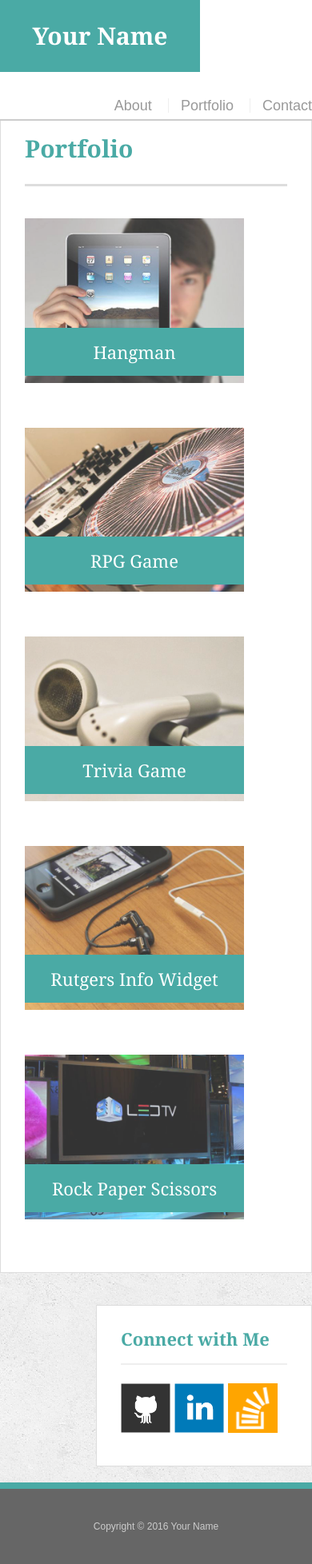
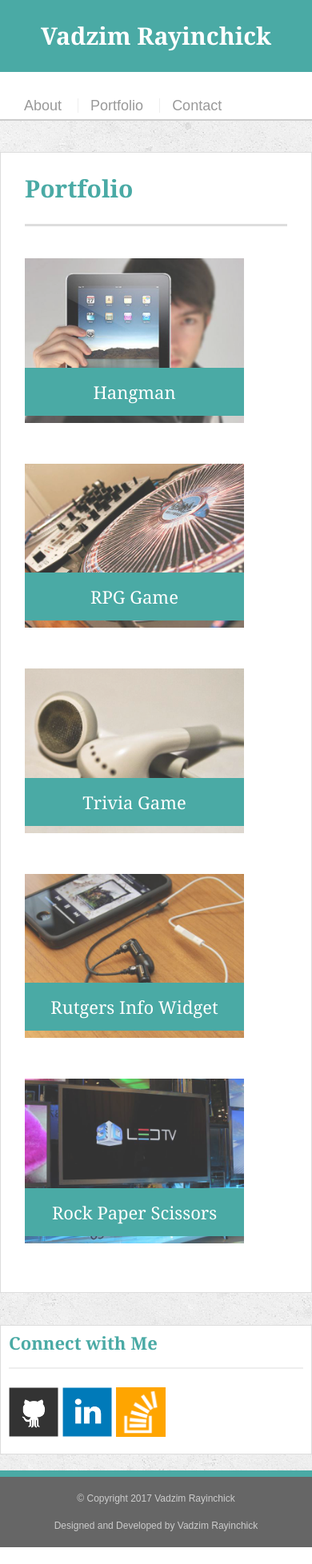
Before and after one commit to VADIMRAYINCHICK/Responsive-Portfolio, a PHP site: page /portfolio.html in a window 390 px wide. Shown: the whole page at 80% size. After the commit the page ends 1935 px from the top, so only its background shows below. Run offline with PHP 8.4, Linux system fonts and the light colour scheme.

Commit message:
first sketch

```diff
--- a/assets/css/style.css
+++ b/assets/css/style.css
@@ -4,10 +4,21 @@ body {
   color: #777;
   line-height: 34px;
   background: url("../images/concrete_seamless.png");
+  height: 100%;
 }
+
+.container {
+  min-height: 100%;
+
+  height: 100%;
+  margin: 0 auto -105px;
+}
+
+
 
 * {
   box-sizing: border-box;
+  margin: 0;
 }
 
 
@@ -34,7 +45,7 @@ p:last-child {
 h1,
 h2,
 h3 {
-  font-family: 'Georgia', Times, Times New Roman, serif;
+  font-family: 'Georgia', Times, 'Times New Roman', serif;
   color: #4aaaa5;
   font-weight: 700;
 }
@@ -55,21 +66,21 @@ h3 {
 /*header*/
 
 #masthead {
-  position: fixed;
+
   z-index: 99;
-  margin: 0 0 30px;
+  margin: 0px;
   overflow: auto;
   width: 100%;
-  color: #fff;
-  background: #fff;
+  background-color: #fff;
+
   border-bottom: 2px solid #ccc;
 }
 
 #logo {
-  width: 250px;
+  width: 350px;
   height: 90px;
   float: left;
-  font-family: 'Georgia', Times, Times New Roman, serif;
+  font-family: 'Georgia', Times, 'Times New Roman', serif;
   text-align: center;
   line-height: 90px;
   color: #fff;
@@ -102,11 +113,12 @@ nav a:first-child {
 /*footer*/
 
 footer {
-  padding: 30px 0;
+
   clear: both;
   color: #fff;
   color: #ccc;
   font-size: 12px;
+  padding: 10px;
   text-align: center;
   background: #666;
   border-top: 8px solid #4aaaa5;
@@ -148,7 +160,9 @@ h3,
 /*main*/
 
 #main-container {
-  padding-top: 130px;
+  padding-top: 20px;
+  height: 1500px;
+  margin: 0 20 0 20px;
 }
 
 .main-section {
@@ -244,3 +258,83 @@ input[type=submit] {
   background: #4aaaa5;
   border: 0 none;
 }
+
+
+@media screen and (max-width: 768px) {
+
+  body { }
+
+
+  .main-container,
+  .sidebar
+
+  {
+
+    /* Box-model */
+    width: 100%;
+    padding: 10px;
+    max-width: 698px;
+
+}
+.container
+
+{
+
+    /* Box-model */
+    width: 100%;
+
+    max-width: 698px;
+
+}
+
+
+  .main-section{
+    padding-top: 20px;
+     max-width: 698px;
+
+  }
+
+  @media screen and (max-width: 640px) {
+
+  body { }
+
+
+  #main-container,
+  #connect,
+  {
+
+    /* Box-model */
+    width: 100%;
+    padding: 10px;
+
+    max-width: 360px;
+
+  }
+
+  #masthead {
+    position: fixed;
+    width: 100%;
+
+    max-width: 410px
+  }
+
+nav, #logo{
+width: 100%;
+}
+
+  .main-section{
+    margin-top: 170px;
+
+  }
+ .work {
+  margin-bottom: 20px;
+ }
+#connect1 {
+  width: 100%;
+    padding: 10px;
+    max-width:
+}
+
+
+
+}
--- a/portfolio.html
+++ b/portfolio.html
@@ -3,7 +3,8 @@
 
 <head>
   <meta charset="UTF-8">
-  <title>Portfolio | Your Name</title>
+  <meta name="viewport" content="width=device-width, initial-scale=1">
+  <title>Portfolio | Vadzim Rayinchick</title>
   <link rel="stylesheet" type="text/css" href="assets/css/reset.css">
   <link rel="stylesheet" type="text/css" href="assets/css/style.css">
 </head>
@@ -12,11 +13,11 @@
 
   <header id="masthead">
     <div class="container">
-      <a href="index.html" id="logo">Your Name</a>
+      <a href="index.html" target="_blank" id="logo">Vadzim Rayinchick</a>
       <nav>
-        <a href="index.html">About</a>
-        <a href="portfolio.html">Portfolio</a>
-        <a href="contact.html">Contact</a>
+        <a href="index.html" target="_blank">About</a>
+        <a href="portfolio.html" target="_blank">Portfolio</a>
+        <a href="contact.html" target="_blank">Contact</a>
       </nav>
     </div>
   </header>
@@ -53,20 +54,20 @@
 
     </section>
 
-    <section class="sidebar">
+   <section id="connect1" class="sidebar">
       <div id="connect">
         <h2>Connect with Me</h2>
 
-        <a href="#"><img src="assets/images/github-128.png" class="social" alt="GitHub" /></a>
-        <a href="#"><img src="assets/images/linkedin-128.png" class="social" alt="LinkedIn" /></a>
-        <a href="#"><img src="assets/images/stackoverflow-128.png" class="social" alt="Stack Overflow" /></a>
+        <a href="https://github.com/VADIMRAYINCHICK" target="_blank"><img src="assets/images/github-128.png" class="social" alt="GitHub" /></a>
+        <a href="https://www.linkedin.com/in/vadzim-rayinchick-137143133" target="_blank"><img src="assets/images/linkedin-128.png" class="social" alt="LinkedIn" /></a>
+        <a href="http://stackoverflow.com/users/7423708/vadim-rayinchick" target="_blank"><img src="assets/images/stackoverflow-128.png" class="social" alt="Stack Overflow" /></a>
       </div>
     </section>
   </div>
 
   <footer>
     <div class="container">
-      Copyright &copy; 2016 Your Name
+      &copy; Copyright 2017 Vadzim Rayinchick <br> Designed and Developed by Vadzim Rayinchick
     </div>
   </footer>
 </body>
```
Also changed, not shown: contact.html (+11 -10 lines), index.html (+15 -12 lines).
